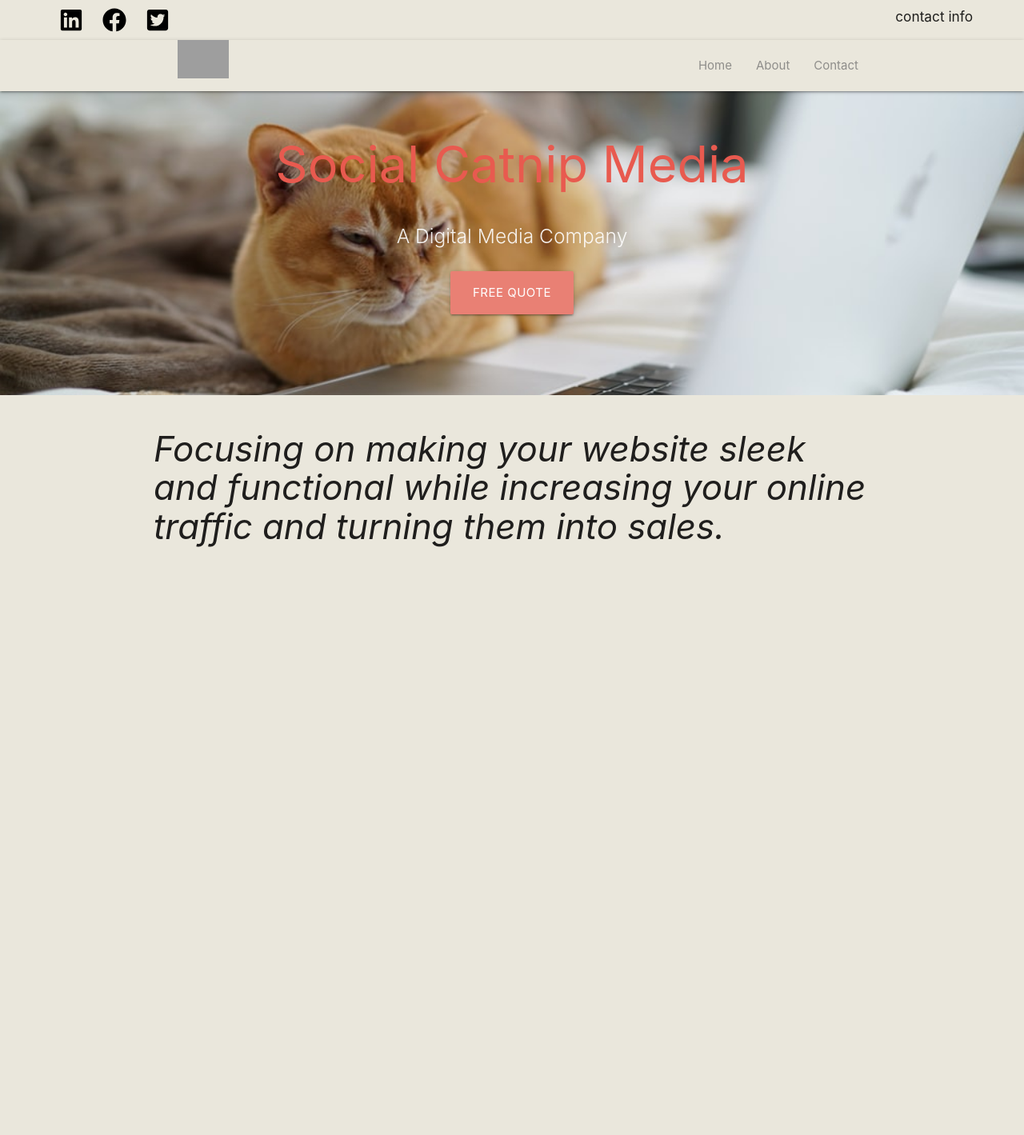
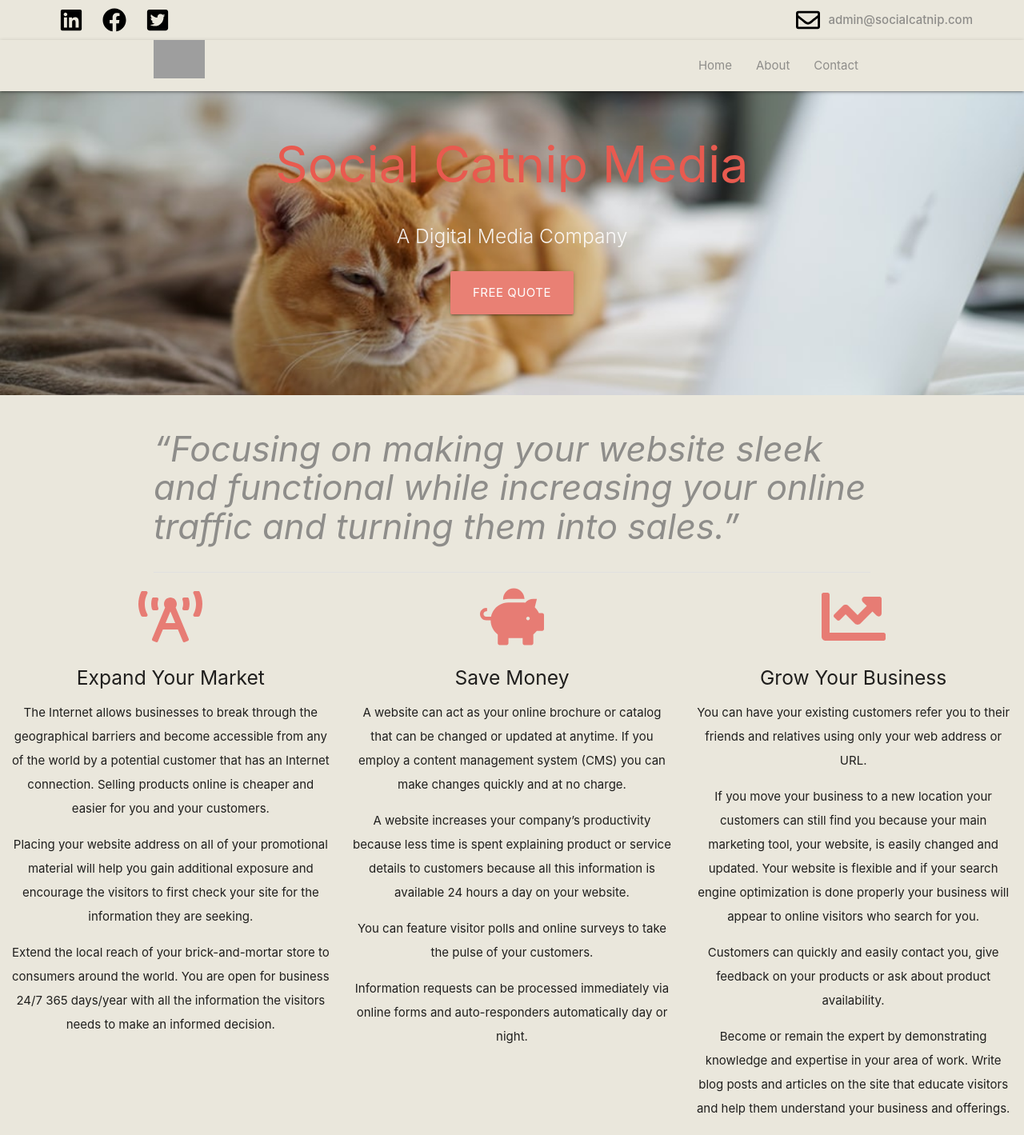
Before and after one commit to twistedx/socialCatnip, a plain HTML site: page updated_site/index.html in a window 1280 px wide. Shown: the whole page at 80% size. Before the commit the page ends 800 px from the top, so only its background shows below. Drawn offline with nearby package versions, Linux system fonts and the light colour scheme; grey boxes are pictures that could not be loaded.

Commit message:
fixed up the info bar section and added the icon-explain section and made it all mobile ready

```diff
--- a/updated_site/css/style.css
+++ b/updated_site/css/style.css
@@ -19,6 +19,10 @@ nav #logo {
 
 p {
   line-height: 2rem;
+}
+
+q {
+  color: #8e8d8a;
 }
 
 .sidenav-trigger {
@@ -81,15 +85,21 @@ footer.page-footer {
   margin-right: 5vw;
 }
 
+#info-bar-email a {
+  color: #8e8d8a;
+  font-weight: 500;
+}
+
 #info-bar-social {
   margin-left: 5vw;
 }
 
-#info-bar-social ul {
+#info-bar-social ul{
   margin: 0;
+  height: 50px;
 }
 
-#info-bar-social img {
+#info-bar-social img, #info-bar-email img {
   width: 30px;
   height: 30px;
   margin: 10px;
@@ -98,3 +108,21 @@ footer.page-footer {
 #inline {
   display: inline;
 }
+
+.email-in-bar {
+  display: grid;
+  grid-template-columns: auto auto;
+  align-items: center;
+}
+
+#icon-explain img {
+  height: 80px;
+  width: 80px;
+  -webkit-filter: invert(52%) sepia(78%) saturate(4075%) hue-rotate(334deg) brightness(100%) contrast(82%);
+  filter: invert(82%) sepia(59%) saturate(2734%) hue-rotate(305deg) brightness(88%) contrast(107%);
+}
+
+#icon-explain img:hover {
+  -webkit-filter: invert(52%) sepia(78%) saturate(4075%) hue-rotate(334deg) brightness(100%) contrast(82%) drop-shadow(4px 4px 2px gray);
+  filter: invert(82%) sepia(59%) saturate(2734%) hue-rotate(305deg) brightness(88%) contrast(107%) drop-shadow(4px 4px 2px gray);
+}
--- a/updated_site/index.html
+++ b/updated_site/index.html
@@ -36,16 +36,17 @@
 
         </div>
 
-        <div class = 'right' id = 'info-bar-email'>
-            <h6>
-                contact info
-            </h6>
+        <div class = 'right ' id = 'info-bar-email'>
+            <a class="email-in-bar" href="#email">
+                <img src="img/icons/envelope.svg" alt="email">
+                admin@socialcatnip.com
+            </a>
         </div>
     </div>
 
     <nav role = 'navigation'>
         <div class = 'nav-wrapper container'>
-            <a id = 'logo-container' class = 'brand-logo' href="#"><img id = 'logo' src="img/social_catnip_logo_lrg.png" alt="Logo"></a>
+            <a id = 'logo-container' class = 'brand-logo' href="#HOME"><img id = 'logo' src="img/social_catnip_logo_lrg.png" alt="Logo"></a>
             <ul class = 'right hide-on-med-and-down'>
                 <li>
                     <a href="#home">Home</a>
@@ -97,13 +98,67 @@
 
     <div class = 'container'>
         <div class = 'section'>
-    <h3>
-        <i>
-            Focusing on making your website sleek and functional while increasing your online traffic and turning them into sales.
-        </i>
-    </h3>
+            <h3>
+                <i>
+                    <q>Focusing on making your website sleek and functional while increasing your online traffic and turning them into sales.</q>
+                </i>
+            </h3>
+        </div>
+    </div>
 
+    <div class = 'container'><div class = 'divider'></div></div>
 
+    <div class = 'section row center-align' id = 'icon-explain'>
+        <div class = 'col s12 m4'>
+            <img src="img/icons/broadcast-tower.svg" alt="broadcast">
+            <h5>
+                Expand Your Market
+            </h5>
+            <p>
+                The Internet allows businesses to break through the geographical barriers and become accessible from any of the world by a potential customer that has an Internet connection. Selling products online is cheaper and easier for you and your customers.
+            </p>
+            <p>
+                Placing your website address on all of your promotional material will help you gain additional exposure and encourage the visitors to first check your site for the information they are seeking.
+            </p>
+            <p>
+                Extend the local reach of your brick-and-mortar store to consumers around the world. You are open for business 24/7  365 days/year with all the information the visitors needs to make an informed decision.
+            </p>
+        </div>
+        <div class = 'col s12 m4'>
+            <img src="img/icons/piggy-bank.svg" alt="save money">
+            <h5>
+                Save Money
+            </h5>
+            <p>
+                A website can act as your online brochure or catalog that can be changed or updated at anytime. If you employ a content management system (CMS) you can make changes quickly and at no charge.
+            </p>
+            <p>
+                A website increases your company’s productivity because less time is spent explaining product or service details to customers because all this information is available 24 hours a day on your website.
+            </p>
+            <p>
+                You can feature visitor polls and online surveys to take the pulse of your customers.
+            </p>
+            <p>
+                Information requests can be processed immediately via online forms and auto-responders automatically day or night.
+            </p>
+        </div>
+        <div class = 'col s12 m4'>
+            <img src="img/icons/chart-line.svg" alt="grow">
+            <h5>
+                Grow Your Business
+            </h5>
+            <p>
+                You can have your existing customers refer you to their friends and relatives using only your web address or URL.
+            </p>
+            <p>
+                If you move your business to a new location your customers can still find you because your main marketing tool, your website, is easily changed and updated. Your website is flexible and if your search engine optimization is done properly your business will appear to online visitors who search for you.
+            </p>
+            <p>
+                Customers can quickly and easily contact you, give feedback on your products or ask about product availability.
+            </p>
+            <p>
+                Become or remain the expert by demonstrating knowledge and expertise in your area of work. Write blog posts and articles on the site that educate visitors and help them understand your business and offerings.
+            </p>
         </div>
     </div>
 
```
Also changed, not shown: updated_site/img/icons/broadcast-tower.svg (added), updated_site/img/icons/chart-line.svg (added), updated_site/img/icons/envelope.svg (added), updated_site/img/icons/piggy-bank.svg (added).
